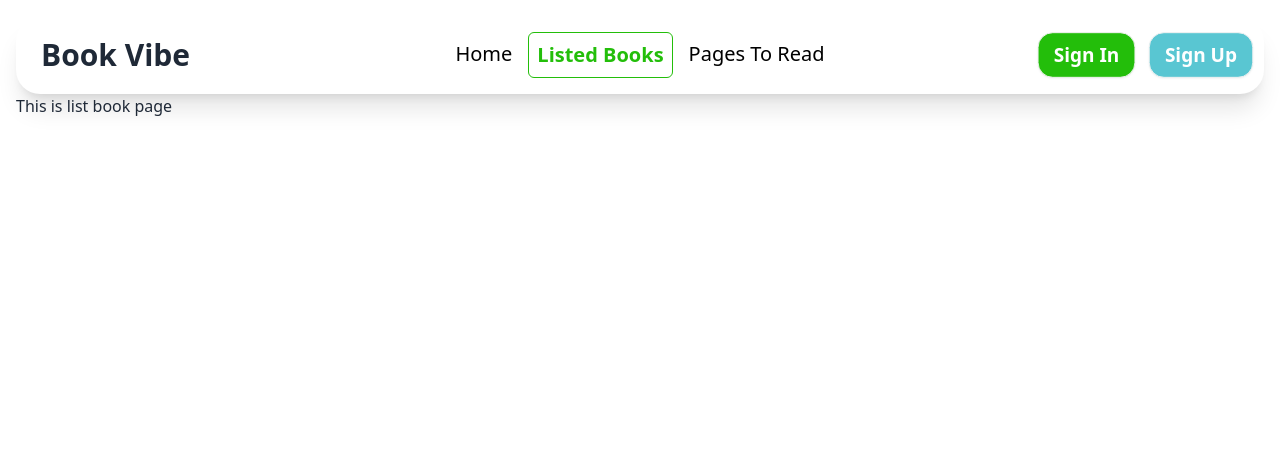
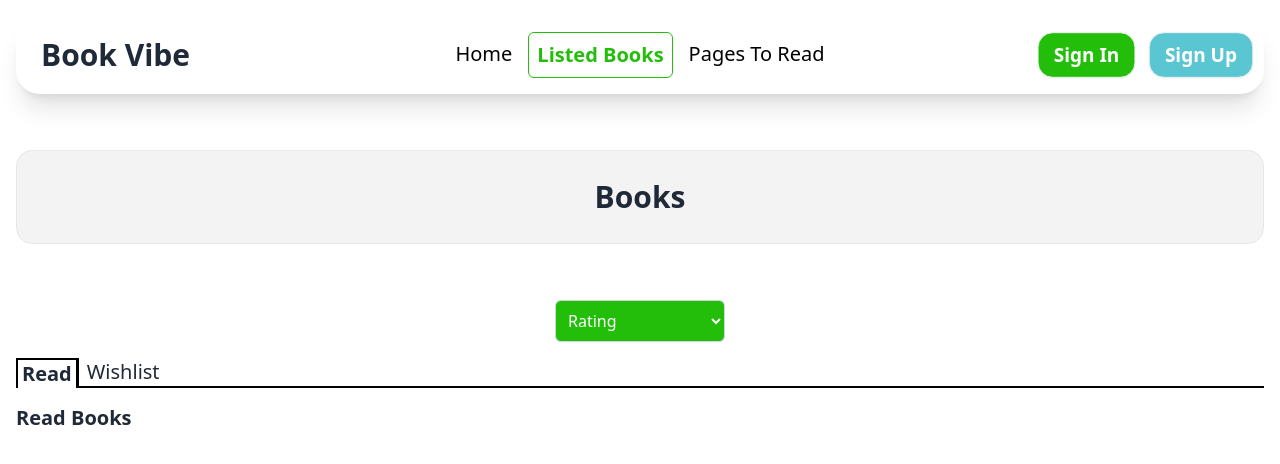
Before and after one commit to Ahmedturaj/book-vibe, a React (Vite) app: page /listedBooks in a window 1280 px wide. Shown: the top 464 px of the page. Built offline with nearby package versions, Linux system fonts and the light colour scheme.

Commit message:
added listed boooks route ad its styles

```diff
--- a/src/components/ListedBooks/ListedBooks.jsx
+++ b/src/components/ListedBooks/ListedBooks.jsx
@@ -1,10 +1,83 @@
+import { useState, useEffect } from "react";
+import ReadBooks from "../ReadBooks/ReadBooks";
+import WishListBooks from "../WishListBooks/WishListBooks";
+
+const ListedBooks = () => {
+    const [selectedTab, setSelectedTab] = useState("read");
+    const [readBooks, setReadBooks] = useState([]);
+    const [wishlistBooks, setWishlistBooks] = useState([]);
+
+    useEffect(() => {
+        const readBooks = [];
+        const wishlistBooks = [];
+        for (let i = 0; i < localStorage.length; i++) {
+            const key = localStorage.key(i);
+            console.log(key);
+            if (key.includes("_read")) {
+                readBooks.push(JSON.parse(localStorage.getItem(key)));
+            }
+            else if (key.includes("_wishlist")) {
+                wishlistBooks.push(JSON.parse(localStorage.getItem(key)));
+            }
+        }
+        setReadBooks(readBooks);
+        setWishlistBooks(wishlistBooks);
+    }, []);
 
 
-const ListedBooks = () => {
+    const handleTabChange = (tab) => {
+        setSelectedTab(tab);
+    };
+
+    const handleSort = (sortBy) => {
+        if (sortBy === "rating") {
+            setReadBooks([...readBooks.sort((a, b) => b.rating - a.rating)]);
+            setWishlistBooks([...wishlistBooks.sort((a, b) => b.rating - a.rating)]);
+        } else if (sortBy === "totalPages") {
+            setReadBooks([...readBooks.sort((a, b) => a.totalPages - b.totalPages)]);
+            setWishlistBooks([...wishlistBooks.sort((a, b) => a.totalPages - b.totalPages)]);
+        } else if (sortBy === "yearOfPublishing") {
+            setReadBooks([...readBooks.sort((a, b) => a.yearOfPublishing - b.yearOfPublishing)]);
+            setWishlistBooks([...wishlistBooks.sort((a, b) => a.yearOfPublishing - b.yearOfPublishing)]);
+        }
+    };
+
     return (
         <div>
-           This is list book page
+            <div className="border bg-[#1313130D] my-14 p-7 rounded-2xl">
+                <h2 className="text-center font-bold text-3xl">Books</h2>
+            </div>
+            <div className="flex justify-center mb-4">
+                <select onChange={(e) => handleSort(e.target.value)} className="p-2 border border-gray-300 rounded-md bg-[#23BE0A] text-white">
+                    <option value="rating">Rating</option>
+                    <option value="totalPages">Number of Pages</option>
+                    <option value="yearOfPublishing">Published Year</option>
+                </select>
+            </div>
+            <div className="flex justify-start  mb-4">
+                <button className={`px-1 text-xl ${selectedTab === "read" ? "font-bold border-t-2 border-r-2 border-l-2 border-black" : "border-black border-b-2"}`} onClick={() => handleTabChange("read")}>Read</button>
+                <button className={`w-full flex items-start justify-start pl-2 text-xl ${selectedTab === "wishlist" ? "font-bold border-t-2 border-l-2 border-black" : "border border-t-0 border-r-0 border-black border-b-2 w-full"}`} onClick={() => handleTabChange("wishlist")}>Wishlist</button>
+            </div>
+            <div>
+                {selectedTab === "read" && (
+                    <div>
+                        <h2 className="text-xl font-semibold mb-2">Read Books</h2>
+                        <ul>
+                            {readBooks.map(book => <ReadBooks key={book.bookId} book={book}></ReadBooks>)}
+                        </ul>
+                    </div>
+                )}
+                {selectedTab === "wishlist" && (
+                    <div>
+                        <h2 className="text-xl font-semibold mb-2">Wishlist Books</h2>
+                        <ul>
+                            {wishlistBooks.map(book => <WishListBooks key={book.bookId} book={book}></WishListBooks>)}
+                        </ul>
+                    </div>
+                )}
+            </div>
         </div>
+
     );
 };
 
--- /dev/null
+++ b/src/components/ListedBooks/ListedCard/ListedCard.jsx
@@ -0,0 +1,47 @@
+
+import PropTypes from 'prop-types';
+import { IoLocationSharp, IoPersonSharp} from "react-icons/io5";
+import { FaRegFile } from "react-icons/fa";
+import { Link } from 'react-router-dom';
+const ListedCard = ({ book }) => {
+    const {bookId, bookName, tags, category, author, image, rating,  totalPages, publisher, yearOfPublishing } = book;
+    return (
+        <div className='mb-8'>
+            <div className="card lg:card-side bg-base-100 shadow-xl">
+                <figure><img src={image} alt={`image of ${bookName}`} className='w-60' /></figure>
+                <div className="card-body">
+                    <h2 className="card-title text-3xl">{bookName}</h2>
+                    <p className='text-xl'>By: {author}</p>
+                    <div className="flex items-start justify-start gap-5">
+                    <div className="flex gap-5">
+                                <span className="font-bold text-xl">Tag</span> {
+                                    tags.map((tag, ind) => <p style={{ transition: 'all .6s' }} className='text-xs rounded-3xl border px-2 border-[#23BE0A] text-[#23BE0A] cursor-pointer hover:bg-[#23BE0A] hover:text-white hover:text-sm hover:scale-105 flex items-center justify-center' key={ind}>#{tag}</p>)
+                                }
+                            </div>
+                            <div>
+                                <p className='flex justify-center items-center gap-3'><IoLocationSharp></IoLocationSharp> Year of Publishing: {yearOfPublishing}</p>
+                            </div>
+                    </div>
+                    <div className="flex items-start justify-start gap-5">
+                    <p className='flex justify-start items-center gap-3'><IoPersonSharp></IoPersonSharp> publisher:{publisher}</p>
+                    <p className='flex justify-start items-center gap-3'><FaRegFile></FaRegFile> Pages:
+                    {totalPages}</p>
+                            </div>
+                            <hr className='my-5' />
+                    <div className="card-actions justify-start">
+                        <span className="btn text-[#328EFF] bg-[#328EFF26] rounded-3xl">Category: {category}</span>
+                        <span className="btn text-[#FFAC33] bg-[#FFAC3326] rounded-3xl">Rating: {rating}</span>
+                        <Link to={`/bookDetails/${bookId}`} className="btn
+                        bg-[#23BE0A] rounded-3xl">View Details</Link>
+                    </div>
+                </div>
+            </div>
+        </div>
+    );
+};
+
+ListedCard.propTypes = {
+    book: PropTypes.object
+};
+
+export default ListedCard;
--- /dev/null
+++ b/src/components/ReadBooks/ReadBooks.jsx
@@ -0,0 +1,17 @@
+
+import PropTypes from 'prop-types';
+import ListedCard from '../ListedBooks/ListedCard/ListedCard';
+
+const ReadBooks = ({book}) => {
+    return (
+        <div className=''>
+            <ListedCard book={book}></ListedCard>
+        </div>
+    );
+};
+
+ReadBooks.propTypes = {
+  book:PropTypes.object
+};
+
+export default ReadBooks;
--- /dev/null
+++ b/src/components/WishListBooks/WishListBooks.jsx
@@ -0,0 +1,17 @@
+
+import PropTypes from 'prop-types';
+import ListedCard from '../ListedBooks/ListedCard/ListedCard';
+
+const WishListBooks =({book}) => {
+    return (
+        <div>
+            <ListedCard book={book}></ListedCard>
+        </div>
+    );
+};
+
+WishListBooks.propTypes = {
+    book:PropTypes.object
+};
+
+export default WishListBooks;
```
